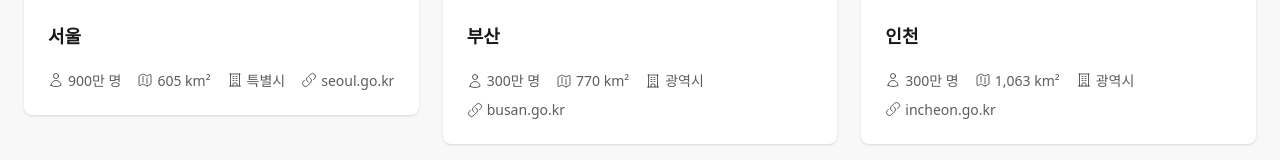
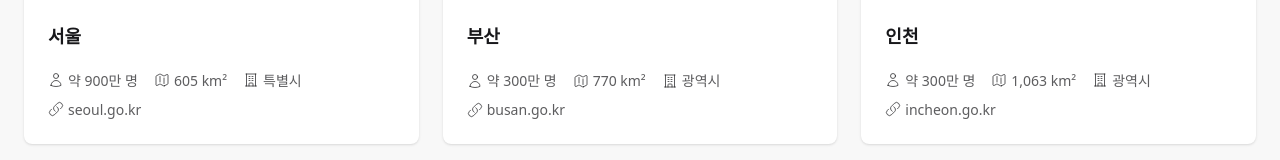
Before and after one commit to hoffa/hanguk.io, a React (Vite) app: page / in a window 1280 px wide. Shown: the part 385-545 px from the top of the page. Built offline with nearby package versions, Linux system fonts and the light colour scheme.

Commit message:
Update App.tsx

```diff
--- a/src/App.tsx
+++ b/src/App.tsx
@@ -81,7 +81,7 @@ function App() {
                   <div className="flex flex-wrap items-center gap-x-4 gap-y-2 text-base-content/70">
                     <div className="flex items-center gap-1">
                       <UserIcon className="w-4 h-4" />
-                      {formatKoreanNumber(roundToFirstDigit(division.population))} 명
+                      약 {formatKoreanNumber(roundToFirstDigit(division.population))} 명
                     </div>
                     <div className="flex items-center gap-1">
                       <MapIcon className="w-4 h-4" />
```
